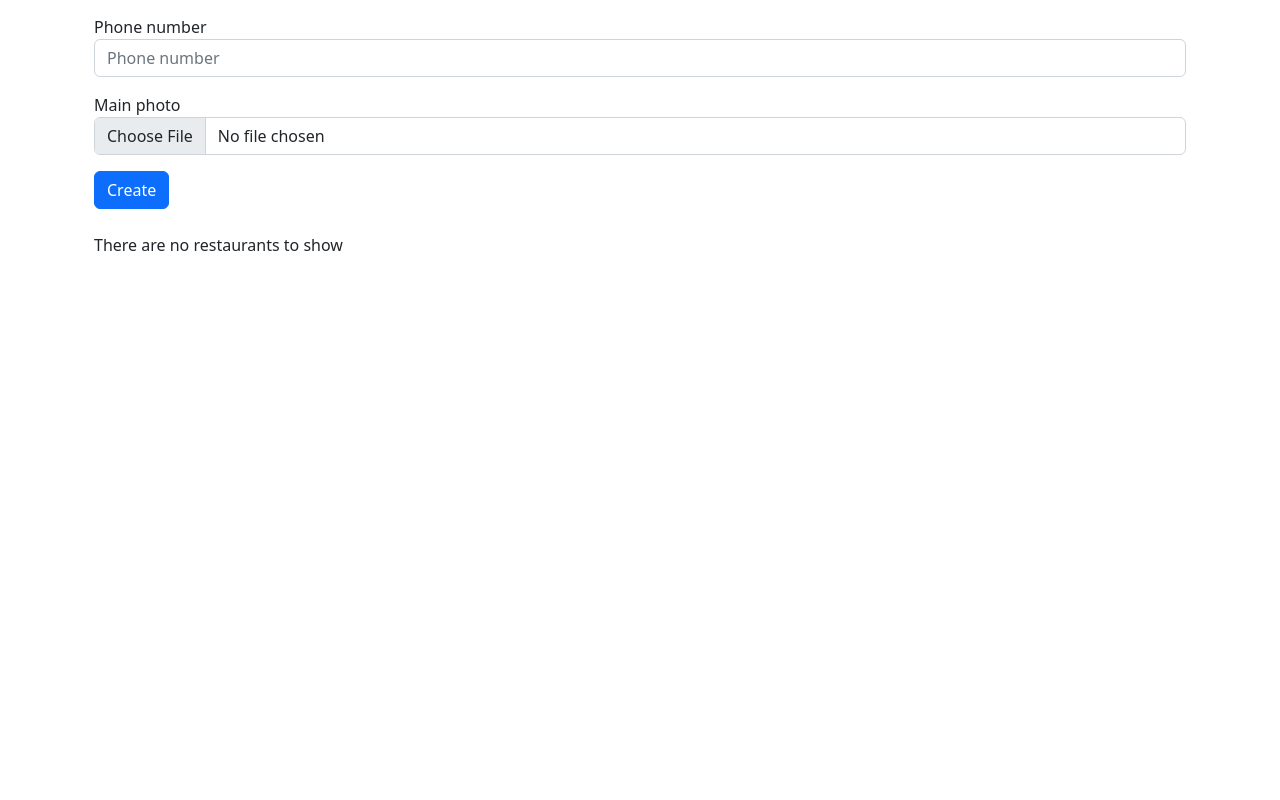
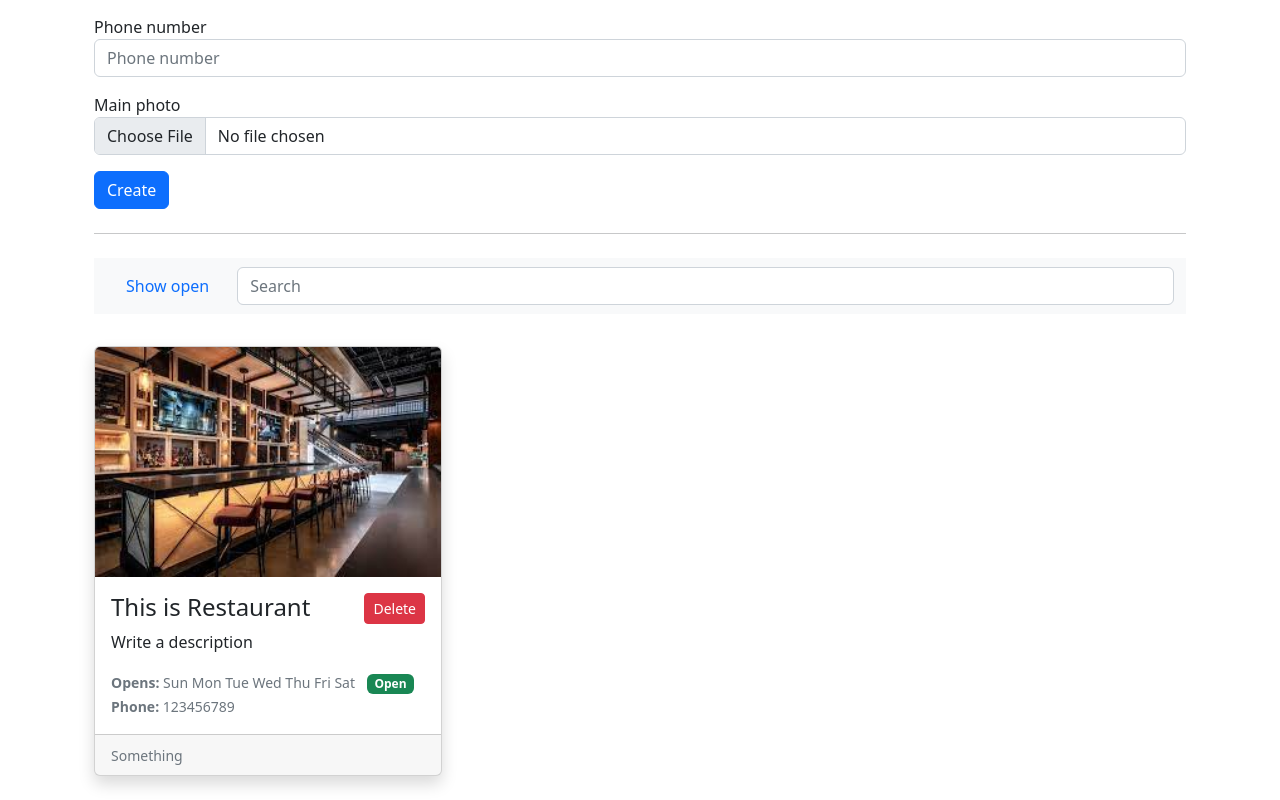
Before and after one commit to rafalopna/foodscore-angular, an Angular app: page / in a window 1280 px wide. Shown: the part 493-1293 px from the top of the page. Before the commit the page ends 800 px from the top, so only its background shows below. Built offline with nearby package versions, Linux system fonts and the light colour scheme.

Commit message:
Add - Components and Pipe

```diff
--- /dev/null
+++ b/src/app/pipes/restaurant-filter.pipe.ts
@@ -0,0 +1,26 @@
+import { Pipe, PipeTransform } from '@angular/core';
+import { Restaurant } from '../interfaces/restaurant';
+
+@Pipe({
+  name: 'restaurantFilter',
+  standalone: true
+})
+export class RestaurantFilterPipe implements PipeTransform {
+
+  transform(restaurants: Restaurant[],filterBy: string,onlyOpen: boolean): Restaurant[] {
+
+    const filter = filterBy ? filterBy.toLocaleLowerCase() : null;
+    const today = new Date().getDay();
+
+    if(onlyOpen) {
+
+      restaurants = restaurants.filter(rest => rest.daysOpen.includes(today.toString()));
+
+    }
+
+    return filter ? restaurants.filter((restaurant) =>
+      restaurant.description.toLocaleLowerCase().includes(filter) ||
+      restaurant.name.toLocaleLowerCase().includes(filter)) : restaurants;
+  }
+
+}
--- /dev/null
+++ b/src/app/restaurant-card/restaurant-card.component.html
@@ -0,0 +1,32 @@
+<div class="col">
+
+  <div class="card h-100 shadow">
+    <img class="card-img-top" [src]="restaurant.image">
+    <div class="card-body">
+      <button class="btn btn-danger btn-sm float-end" (click)="deleteRestaurant()" onclick="return confirm('Are you sure?')">Delete</button>
+      <h4 class="card-title">{{restaurant.name}}</h4>
+      <p class="card-text">{{restaurant.description}}</p>
+      <div class="card-text">
+        <small class="text-muted">
+          <strong>Opens: </strong>
+          <span *ngFor="let day of restaurant.daysOpen">
+            {{days[+day]}}
+          </span>
+        </small>
+        <span class="badge ms-2"
+          [ngClass]="{ 'bg-success': restaurant.daysOpen.indexOf(weekDay.toString()) >= 0,
+                      'bg-danger': restaurant.daysOpen.indexOf(weekDay.toString()) < 0 }">
+          {{ restaurant.daysOpen.indexOf(weekDay.toString()) >= 0 ? "Open" : "Close" }}
+        </span>
+      </div>
+      <div class="card-text">
+        <small class="text-muted">
+          <strong>Phone: </strong>{{restaurant.phone}}
+        </small>
+      </div>
+    </div>
+    <div class="card-footer">
+      <small class="text-muted">{{restaurant.cuisine}}</small>
+    </div>
+  </div>
+</div>
--- /dev/null
+++ b/src/app/restaurant-card/restaurant-card.component.ts
@@ -0,0 +1,27 @@
+import { Component, EventEmitter, Input, Output } from '@angular/core';
+import { CommonModule } from '@angular/common';
+import { Restaurant } from '../interfaces/restaurant';
+
+@Component({
+  selector: 'fs-restaurant-card',
+  standalone: true,
+  imports: [CommonModule],
+  templateUrl: './restaurant-card.component.html',
+  styleUrls: ['./restaurant-card.component.css']
+})
+export class RestaurantCardComponent {
+
+  readonly days = ['Sun','Mon','Tue','Wed','Thu','Fri','Sat'];
+  today = new Date(Date.now()).toDateString().split(" ")[0];
+  weekDay: number = this.days.indexOf(this.today);
+  daysOpen: boolean[] = (new Array(7)).fill(true);
+  @Input() restaurant!: Restaurant;
+
+  @Output() deleted = new EventEmitter<void>();
+
+
+  deleteRestaurant() {
+    this.deleted.emit();
+  }
+
+}
--- /dev/null
+++ b/src/app/restaurant-form/restaurant-form.component.html
@@ -0,0 +1,42 @@
+
+    <form (ngSubmit)="addRestaurant()" action="#" class="mt-4" id="newRestaurant" novalidate>
+      <div class="mb-3">
+        <label for="name">Name</label>
+        <input type="text" class="form-control" name="name" placeholder="Enter name" [(ngModel)]="newRestaurant.name">
+        <div class="invalid-feedback">Name is required and can only contain letters and spaces.</div>
+      </div>
+      <div class="mb-3">
+        <label for="description">Description</label>
+        <textarea class="form-control" id="description" name="description" rows="3" placeholder="Description" [(ngModel)]="newRestaurant.description"></textarea>
+        <div class="invalid-feedback">Description is required.</div>
+      </div>
+      <div class="mb-3">
+        <label for="cuisine">Cuisine</label>
+        <input type="text" class="form-control" name="cuisine" id="cuisine" placeholder="Cuisine" [(ngModel)]="newRestaurant.cuisine">
+        <div class="invalid-feedback">Cuisine is required.</div>
+      </div>
+      <p>Opening days</p>
+      <div class="mb-3">
+        <div class="form-check form-check-inline" *ngFor="let day of days; let i = index">
+          <input type="checkbox" class="custom-control-input" id="checkDay{{i}}" name="days" [(ngModel)]="daysOpen[i]">
+          <label class="custom-control-label ms-2" for="checkDay{{i}}">{{day}}</label>
+        </div>
+        <div class="text-danger d-none" id="daysError"><small>You must choose at least 1 day.</small></div>
+      </div>
+      <div class="mb-3">
+        <label for="phone">Phone number</label>
+        <input type="text" class="form-control" id="phone" name="phone" pattern="(\+?[0-9]2 ?)?[0-9]{9}"
+          placeholder="Phone number" [(ngModel)]="newRestaurant.phone">
+        <div class="invalid-feedback">Phone must have 9 numbers.</div>
+      </div>
+      <div class="mb-3">
+        <label for="image">Main photo</label>
+        <input type="file" #fileImage class="form-control" id="image" name="image" (change)="changeImage(fileImage)" [(ngModel)]="imageName">
+        <div class="invalid-feedback">An image is required.</div>
+      </div>
+      <img [src]="newRestaurant.image" [ngClass]="{'d-none': !newRestaurant.image}" alt="" id="imgPreview" class="img-thumbnail mb-3">
+
+      <div>
+        <button type="submit" class="btn btn-primary">Create</button>
+      </div>
+    </form>
--- /dev/null
+++ b/src/app/restaurant-form/restaurant-form.component.ts
@@ -0,0 +1,66 @@
+import { Component, EventEmitter, Output } from '@angular/core';
+import { CommonModule } from '@angular/common';
+import { Restaurant } from '../interfaces/restaurant';
+import { FormsModule } from '@angular/forms';
+
+@Component({
+  selector: 'fs-restaurant-form',
+  standalone: true,
+  imports: [
+    CommonModule,
+    FormsModule
+  ],
+  templateUrl: './restaurant-form.component.html',
+  styleUrls: ['./restaurant-form.component.css']
+})
+export class RestaurantFormComponent {
+
+  readonly days = ['Sun','Mon','Tue','Wed','Thu','Fri','Sat'];
+  daysOpen: boolean[] = (new Array(7)).fill(true);
+  today = new Date(Date.now()).toDateString().split(" ")[0];
+  weekDay: number = this.days.indexOf(this.today);
+  imageName = '';
+  newRestaurant!: Restaurant;
+
+  constructor() {
+    this.resetRestaurant();
+  }
+
+  resetRestaurant() {
+    this.newRestaurant  = {
+      name: '',
+      image: '',
+      cuisine: '',
+      description: '',
+      phone: '',
+      daysOpen: []
+    };
+    this.daysOpen = (new Array(7)).fill(true);
+  }
+
+  changeImage(fileInput: HTMLInputElement) {
+    if(!fileInput.files || fileInput.files.length === 0)
+    {
+      return;
+    }
+
+    const reader: FileReader = new FileReader();
+    reader.readAsDataURL(fileInput.files[0]);
+
+    reader.addEventListener('loadend', () => {
+      this.newRestaurant.image = reader.result as string;
+    });
+  }
+
+  @Output() insert = new EventEmitter<Restaurant>();
+
+  addRestaurant() {
+    this.newRestaurant.daysOpen = this.daysOpen.map((open,i) => open ? String(i) : '').filter(day => day !== '');
+    this.insert.emit(this.newRestaurant);
+
+    this.resetRestaurant();
+    this.imageName = '';
+
+  }
+
+}
--- a/src/app/restaurants-page/restaurants-page.component.css
+++ b/src/app/restaurants-page/restaurants-page.component.css
@@ -0,0 +1,3 @@
+a.nav-link {
+  cursor: pointer;
+}
--- a/src/app/restaurants-page/restaurants-page.component.html
+++ b/src/app/restaurants-page/restaurants-page.component.html
@@ -1,7 +1,7 @@
 <html>
 
 <head>
-  <title>Exercise 7</title>
+  <title>Exercise 8</title>
   <meta charset="UTF-8">
 </head>
 
@@ -13,81 +13,29 @@
   </nav>
 
   <div class="container">
-    <form (ngSubmit)="addRestaurant()" action="#" class="mt-4" id="newRestaurant" novalidate>
-      <div class="mb-3">
-        <label for="name">Name</label>
-        <input type="text" class="form-control" name="name" placeholder="Enter name" [(ngModel)]="newRestaurant.name">
-        <div class="invalid-feedback">Name is required and can only contain letters and spaces.</div>
-      </div>
-      <div class="mb-3">
-        <label for="description">Description</label>
-        <textarea class="form-control" id="description" name="description" rows="3" placeholder="Description" [(ngModel)]="newRestaurant.description"></textarea>
-        <div class="invalid-feedback">Description is required.</div>
-      </div>
-      <div class="mb-3">
-        <label for="cuisine">Cuisine</label>
-        <input type="text" class="form-control" name="cuisine" id="cuisine" placeholder="Cuisine" [(ngModel)]="newRestaurant.cuisine">
-        <div class="invalid-feedback">Cuisine is required.</div>
-      </div>
-      <p>Opening days</p>
-      <div class="mb-3">
-        <div class="form-check form-check-inline" *ngFor="let day of days; let i = index">
-          <input type="checkbox" class="custom-control-input" id="checkDay{{i}}" name="days" [(ngModel)]="daysOpen[i]">
-          <label class="custom-control-label ms-2" for="checkDay{{i}}">{{day}}</label>
-        </div>
-        <div class="text-danger d-none" id="daysError"><small>You must choose at least 1 day.</small></div>
-      </div>
-      <div class="mb-3">
-        <label for="phone">Phone number</label>
-        <input type="text" class="form-control" id="phone" name="phone" pattern="(\+?[0-9]2 ?)?[0-9]{9}"
-          placeholder="Phone number" [(ngModel)]="newRestaurant.phone">
-        <div class="invalid-feedback">Phone must have 9 numbers.</div>
-      </div>
-      <div class="mb-3">
-        <label for="image">Main photo</label>
-        <input type="file" #fileImage class="form-control" id="image" name="image" (change)="changeImage(fileImage)" [(ngModel)]="imageName">
-        <div class="invalid-feedback">An image is required.</div>
-      </div>
-      <img [src]="newRestaurant.image" [ngClass]="{'d-none': !newRestaurant.image}" alt="" id="imgPreview" class="img-thumbnail mb-3">
 
-      <div>
-        <button type="submit" class="btn btn-primary">Create</button>
-      </div>
-    </form>
+    <fs-restaurant-form (insert)="addRestaurant($event)"></fs-restaurant-form>
 
-    <div id="placesContainer" class="mb-4 mt-4 row row-cols-1 row-cols-md-2 row-cols-xl-3 g-4" *ngIf="restaurants && restaurants.length; else noRestaurants">
-      <div class="col" *ngFor="let restaurant of restaurants;">
-        <div class="card h-100 shadow">
-          <img class="card-img-top" [src]="restaurant.image">
-          <div class="card-body">
-            <h4 class="card-title">{{restaurant.name}}</h4>
-            <p class="card-text">{{restaurant.description}}</p>
-            <div class="card-text">
-              <small class="text-muted">
-                <strong>Opens: </strong>
-                <span *ngFor="let day of restaurant.daysOpen">
-                  {{days[+day]}}
-                </span>
-              </small>
-              <span class="badge ms-2"
-                [ngClass]="{ 'bg-success': restaurant.daysOpen.indexOf(weekDay.toString()) >= 0, 'bg-danger': restaurant.daysOpen.indexOf(weekDay.toString()) < 0 }">
-                {{ restaurant.daysOpen.indexOf(weekDay.toString()) >= 0 ? "Open" : "Close" }}
-              </span>
-            </div>
-            <div class="card-text">
-              <small class="text-muted">
-                <strong>Phone: </strong>{{restaurant.phone}}
-              </small>
-            </div>
-          </div>
-          <div class="card-footer">
-            <small class="text-muted">{{restaurant.cuisine}}</small>
-          </div>
-        </div>
-      </div>
+    <hr class="mt-4 mb-4">
+
+    <div>
+      <nav class="navbar navbar-light bg-light justify-content-between mt-3">
+        <ul class="nav nav-pills col-auto ms-3">
+          <li class="nav-item">
+            <a class="nav-link" (click)="toggleOnlyOpen()" [ngClass]="{'active': onlyOpen}">Show open</a>
+          </li>
+        </ul>
+        <form class="container-fluid col">
+          <input class="form-control" type="text" name="search" placeholder="Search" aria-label="Search" [(ngModel)]="filterSearch">
+        </form>
+      </nav>
+    </div>
+
+    <div id="placesContainer" class="mb-4 mt-2 row row-cols-1 row-cols-md-2 row-cols-xl-3 g-4" *ngIf="restaurants && restaurants.length; else noRestaurants">
+      <fs-restaurant-card [restaurant]="restaurant" *ngFor="let restaurant of restaurants | restaurantFilter : filterSearch : onlyOpen" (deleted)="onDeleted(restaurant)" ></fs-restaurant-card>
     </div>
     <ng-template #noRestaurants>
-      <p class="mt-4" >There are no restaurants to show</p>
+      <p class="mt-4">There are no restaurants to show</p>
     </ng-template>
   </div>
 
--- a/src/app/restaurants-page/restaurants-page.component.ts
+++ b/src/app/restaurants-page/restaurants-page.component.ts
@@ -2,65 +2,49 @@ import { Component } from '@angular/core';
 import { CommonModule } from '@angular/common';
 import { Restaurant } from '../interfaces/restaurant';
 import { FormsModule } from '@angular/forms';
+import { RestaurantFormComponent } from '../restaurant-form/restaurant-form.component';
+import { RestaurantCardComponent } from '../restaurant-card/restaurant-card.component';
+import { RestaurantFilterPipe } from '../pipes/restaurant-filter.pipe';
 
 @Component({
   selector: 'fs-restaurants-page',
   standalone: true,
-  imports: [CommonModule,FormsModule],
+  imports: [
+    CommonModule,
+    FormsModule,
+    RestaurantFormComponent,
+    RestaurantCardComponent,
+    RestaurantFilterPipe
+  ],
   templateUrl: './restaurants-page.component.html',
   styleUrls: ['./restaurants-page.component.css']
 })
 export class RestaurantsPageComponent {
 
-  restaurants: Restaurant[] = [];
+  filterSearch = '';
+  onlyOpen = false;
 
-  newRestaurant: Restaurant;
+  restaurants: Restaurant[] = [
+    {
+      name: 'This is Restaurant',
+      image: '/assets/ejemplo.jpg',
+      cuisine: 'Something',
+      description: 'Write a description',
+      phone: '123456789',
+      daysOpen: ['0','1','2','3','4','5','6']
+    }
+  ];
 
-  readonly days = ['Sun','Mon','Tue','Wed','Thu','Fri','Sat'];
-  daysOpen: boolean[] = (new Array(7)).fill(true);
-  today = new Date(Date.now()).toDateString().split(" ")[0];
-  weekDay: number = this.days.indexOf(this.today);
-
-  imageName = '';
-
-  constructor() {
-    this.newRestaurant = this.resetRestaurant();
+  addRestaurant(restaurant: Restaurant) {
+    this.restaurants = [...this.restaurants,restaurant];
   }
 
-  resetRestaurant(): Restaurant {
-    return {
-      name: '',
-      image: '',
-      cuisine: '',
-      description: '',
-      phone: '',
-      daysOpen: []
-    };
+  onDeleted(restaurant: Restaurant) {
+    this.restaurants = this.restaurants.filter(r => r !== restaurant);
   }
 
-  changeImage(fileInput: HTMLInputElement) {
-    if(!fileInput.files || fileInput.files.length === 0)
-    {
-      return;
-    }
-
-    const reader: FileReader = new FileReader();
-    reader.readAsDataURL(fileInput.files[0]);
-
-    reader.addEventListener('loadend', () => {
-      this.newRestaurant.image = reader.result as string;
-    });
-  }
-
-  addRestaurant() {
-    this.newRestaurant.daysOpen = this.daysOpen.map((open,i) => open ? String(i) : '').filter(day => day !== '');
-    this.restaurants.push(this.newRestaurant);
-
-    this.newRestaurant = this.resetRestaurant();
-    this.daysOpen = (new Array(7)).fill(true);
-
-    this.imageName = '';
-
+  toggleOnlyOpen() {
+    this.onlyOpen = !this.onlyOpen;
   }
 
 }
```
Also changed, not shown: src/app/restaurant-card/restaurant-card.component.css (added), src/app/restaurant-form/restaurant-form.component.css (added).
